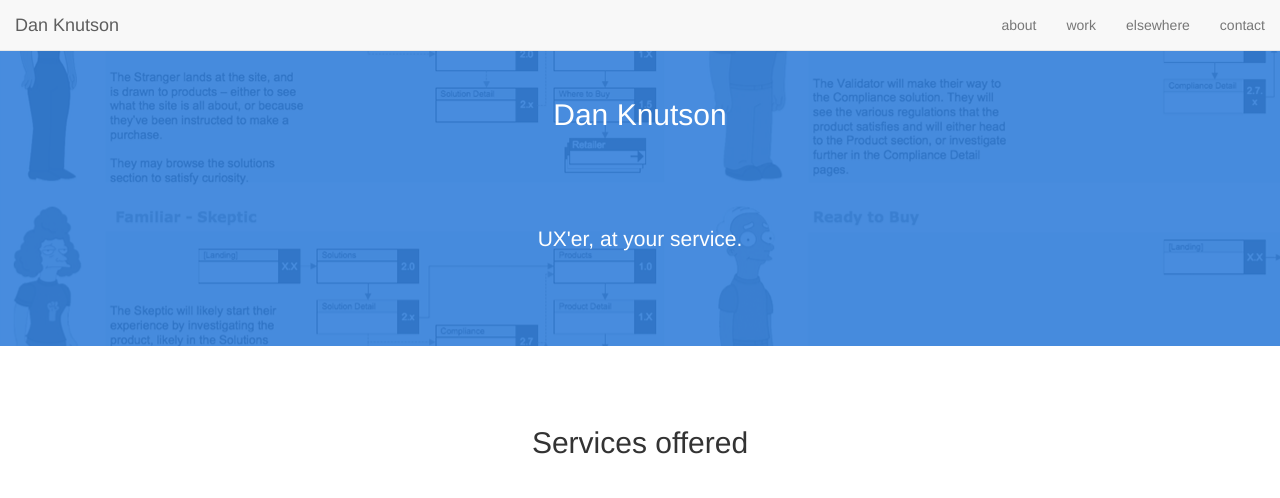
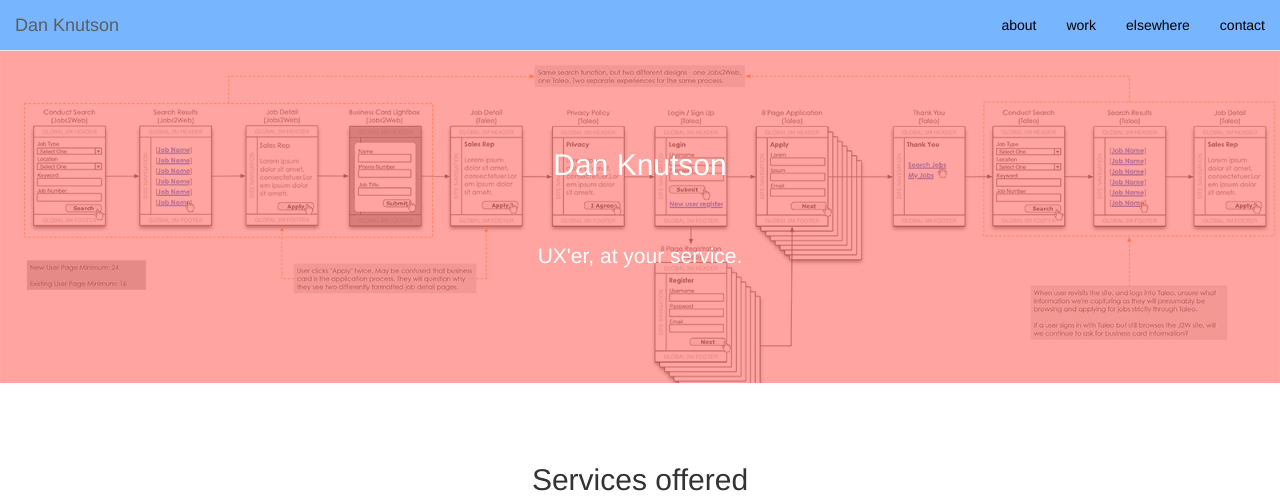
Before and after one commit to dtk79/portfolio, a plain HTML site: page index.html in a window 1280 px wide. Shown: the top 498 px of the page. Drawn offline with nearby package versions, Linux system fonts and the light colour scheme.

Commit message:
first draft final

```diff
--- a/css/styles.css
+++ b/css/styles.css
@@ -14,3 +14,24 @@
   border: 1px solid #A4A4A4;
   border-radius: 5px;
 }
+
+.navbar-default {
+    background-color: #77B5FF;
+    border-color: #E7E7E7;
+}
+
+.navbar-default .navbar-brand {
+    color: #000000;
+}
+.navbar-default .navbar-nav>li>a {
+    color: #000000;
+}
+
+.jumbotron {
+    position: relative;
+    /*background: #000 url(images/backgrounds/userflow_apply.png) center center;*/
+    width: 100%;
+    height: 100%;
+    background-size: cover;
+    overflow: hidden;
+}
--- a/index.html
+++ b/index.html
@@ -37,13 +37,15 @@
         </div><!-- /.container-fluid -->
     </nav>
 
-    <div class="jumbotron" class=".center-block" style="background-image: url(images/backgrounds/userflows_400_90.png)">
+    <div class="jumbotron" class="center-block" style="background-image: url(images/backgrounds/userflow_apply_pink.png)" >
+      <div class="col-xs-12" style="height:100px;"></div>
+      <h2 class="text-center" style="color:white;">Dan Knutson</h2>
       <div class="col-xs-12" style="height:50px;"></div>
-      <h2 class="text-center" style="color:white;">Dan Knutson<br><br></h2>
-      <div class="col-xs-12" style="height:50px;"></div>
-      <p class="lead text-center" style="color:white;">UX'er, at your service.<br><br></p>
+      <p class="lead text-center" style="color:white;">UX'er, at your service.</p>
       <div class="col-xs-12" style="height:50px;"></div>
     </div>
+
+        <!-- <div class="jumbotron" class="center-block" style="background-image: url(images/backgrounds/userflows_400_90.png)"> -->
 
     <div class="container center-block">
       <div class="row text-center">
@@ -77,7 +79,7 @@
 
 
 
-    <div class="jumbotron" class=".center-block" style="background-image: url(images/backgrounds/affinity_boards_bw.jpg)">
+    <div class="jumbotron" class=".center-block" style="background-image: url(images/backgrounds/affinity_boards_purple.jpg)">
       <div class="col-xs-12" style="height:50px;"></div>
       <h2 class="text-center" style="color:white;">Contact</h2>
       <div class="col-xs-12" style="height:50px;"></div>
```
Also changed, not shown: images/backgrounds/affinity_boards_purple.jpg (added), images/backgrounds/userflow_apply.png (added), images/backgrounds/userflow_apply_pink.png (added).
